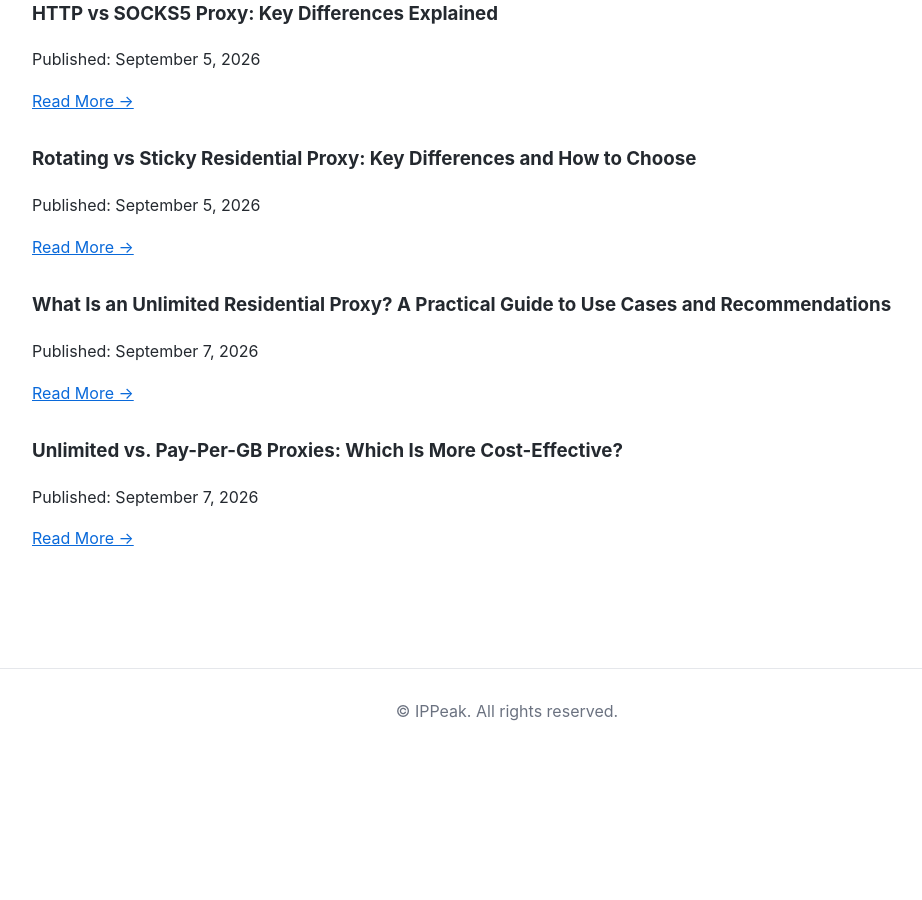
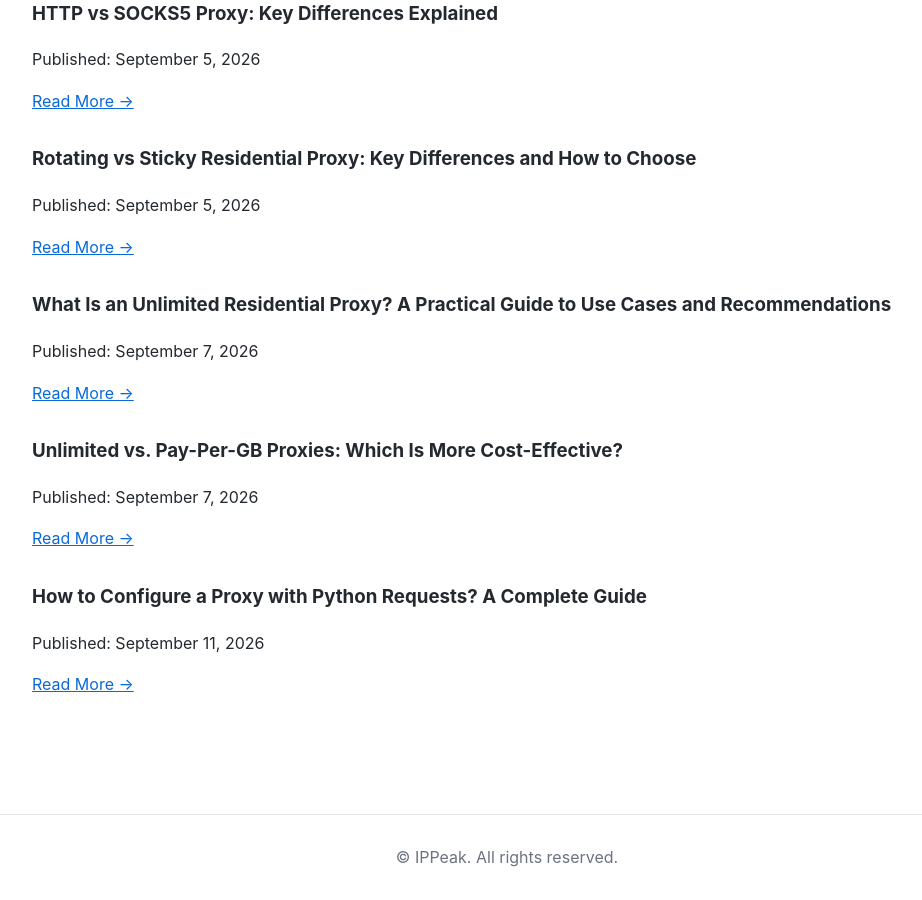
Before and after one commit to IPPeak/IPPeak-Residential-Proxy, a Jekyll site: the page built from docs/blog/articles.md, in a window 1280 px wide and 900 px high, scrolled down 722 px. Shown: the whole window, without its empty margins (133-1055 px from the left). Built offline with Jekyll 4.4.1, drawn with Linux system fonts in a browser that asks for light colours; before the commit the page ends 1477 px from its top, so only the background shows below that.

Commit message:
Update articles.md

```diff
--- a/docs/blog/articles.md
+++ b/docs/blog/articles.md
@@ -46,3 +46,9 @@ Published: September 7, 2026
 Published: September 7, 2026
 
 [Read More →](Unlimited-vs-Pay-Per-GB-Proxies.html)
+
+### How to Configure a Proxy with Python Requests? A Complete Guide
+
+Published: September 11, 2026
+
+[Read More →](How-to-Configure-a-Proxy-with-Python-Requests.html)
```
